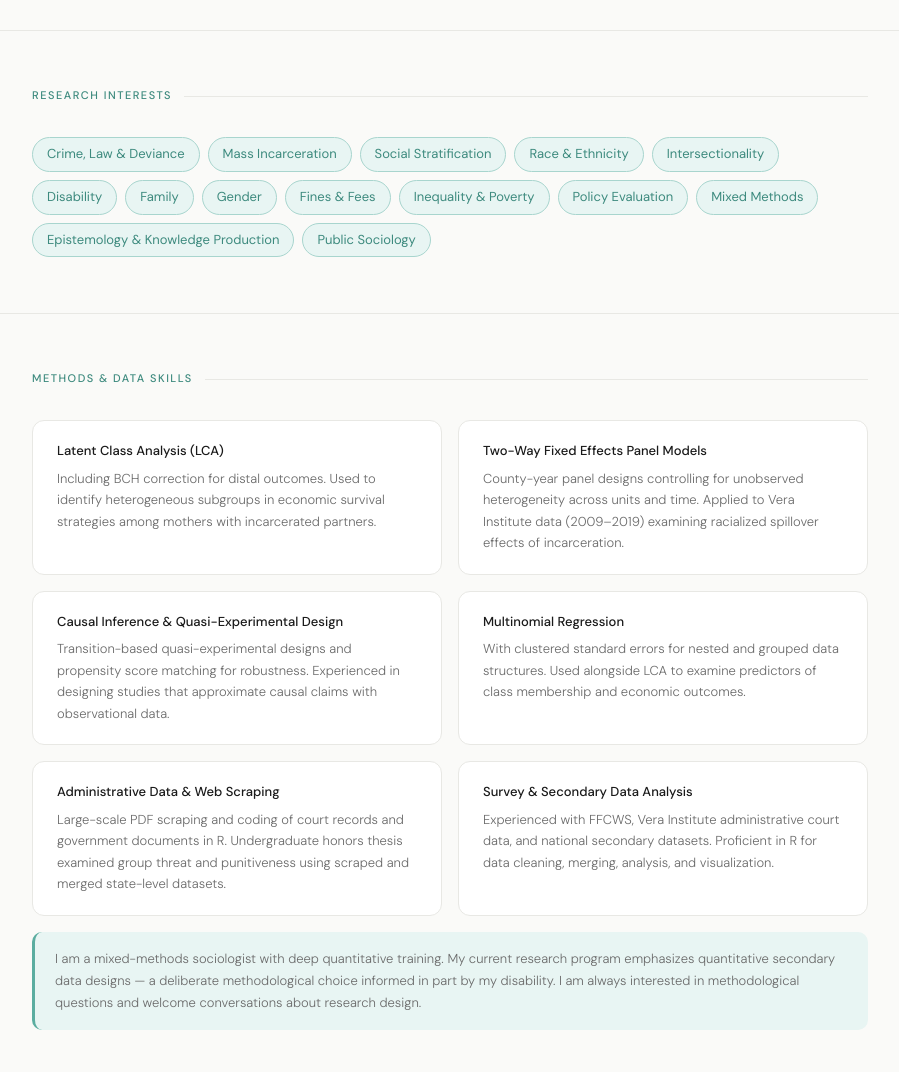
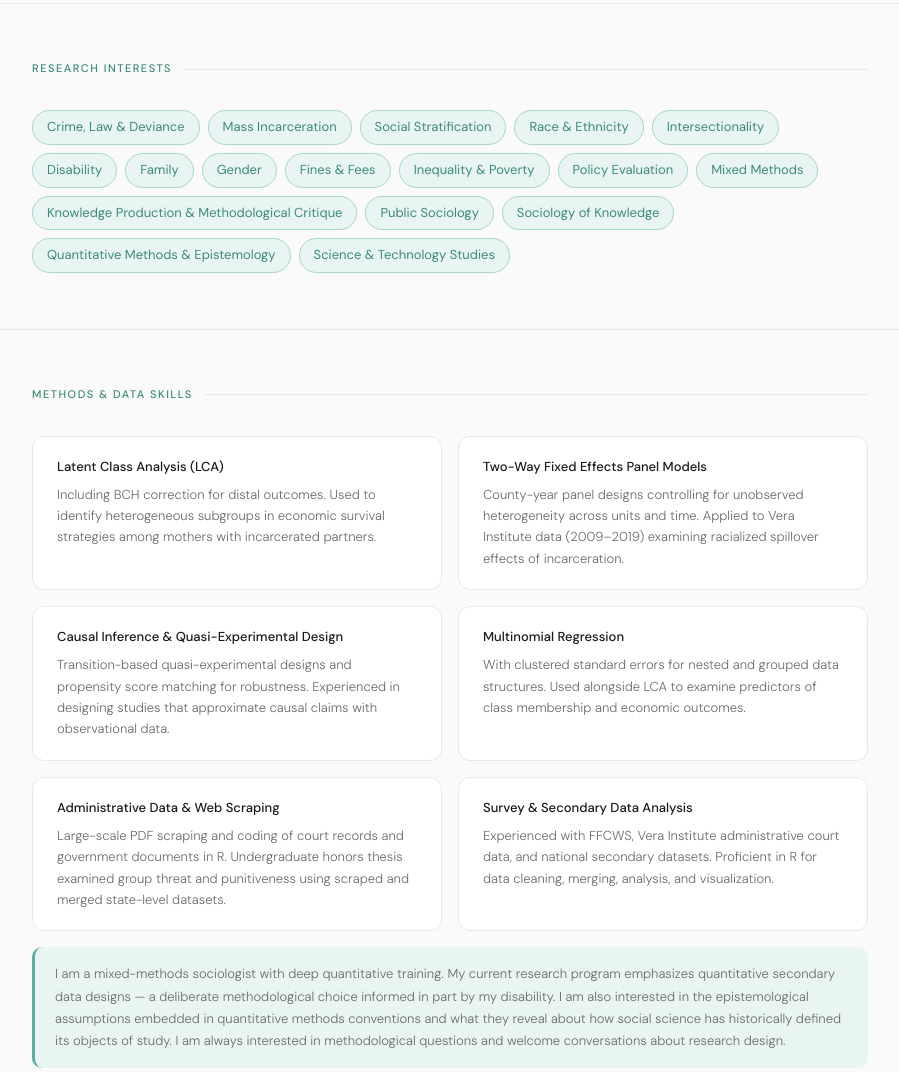
Before and after one commit to tanajia-moye-green/tanajia-moye-green.github.io, a plain HTML site: page index.html in a window 1280 px wide. Shown: the part 1498-2570 px from the top of the page, without its empty margins (190-1089 px from the left). Drawn offline with Linux system fonts and the light colour scheme.

Commit message:
Update index.html
more about who I am and my research interests

```diff
--- a/index.html
+++ b/index.html
@@ -164,7 +164,9 @@
     <span class="hero-tag">PhD Student · Stanford Sociology</span>
     <h1>Sociologist.<br><em>Public-facing scholar.</em><br>Builder.</h1>
     <p class="hero-bio">
-      I study the economic impact of incarceration on families, with a focus on how loved ones — particularly partners — navigate financial strain, fines and fees, and the broader challenges of supporting justice-impacted individuals. I'm also interested in how the consequences of maternal vs. paternal incarceration differ in shaping child and family well-being. I am a mixed-methods sociologist with a current emphasis on quantitative methods — a reflection of both my training and my disability, which I name openly as part of who I am as a scholar. I believe deeply in the importance of being accountable to and engaged within our local communities, not just the academy. A proud Floridian committed to the critical work being done in and for the South. Knight-Hennessy Scholar, NSF Graduate Research Fellow, and Fulbright Scholar.
+      I study the economic impact of incarceration on families, with a focus on how loved ones—particularly female partners—navigate financial strain, fines and fees, and the broader challenges of supporting justice-impacted individuals.
+      A second strand of my work interrogates how social science produces knowledge: who gets to count as a knower, what gets treated as evidence, and how methodological conventions encode assumptions about which populations are the default.
+      I am a mixed-methods sociologist with a current emphasis on quantitative methods — a reflection of both my training and my disability, which I name openly as part of who I am as a scholar. Knight-Hennessy Scholar, NSF Graduate Research Fellow, and Fulbright Scholar.
     </p>
     <div class="hero-links">
       <a href="mailto:tmgreen@stanford.edu" class="btn-primary">CV Available Upon Request</a>
@@ -252,8 +254,12 @@
     <span class="interest-tag">Inequality & Poverty</span>
     <span class="interest-tag">Policy Evaluation</span>
     <span class="interest-tag">Mixed Methods</span>
-    <span class="interest-tag">Epistemology & Knowledge Production</span>
+    <span class="interest-tag">Knowledge Production & Methodological Critique</span>
     <span class="interest-tag">Public Sociology</span>
+    <span class="interest-tag">Sociology of Knowledge</span>
+    <span class="interest-tag">Quantitative Methods & Epistemology</span>
+    <span class="interest-tag">Science & Technology Studies</span>
+
   </div>
 </section>
 
@@ -290,7 +296,9 @@
       <div class="m-desc">Experienced with FFCWS, Vera Institute administrative court data, and national secondary datasets. Proficient in R for data cleaning, merging, analysis, and visualization.</div>
     </div>
   </div>
-  <div class="methods-note">I am a mixed-methods sociologist with deep quantitative training. My current research program emphasizes quantitative secondary data designs — a deliberate methodological choice informed in part by my disability. I am always interested in methodological questions and welcome conversations about research design.</div>
+  <div class="methods-note">I am a mixed-methods sociologist with deep quantitative training.
+   My current research program emphasizes quantitative secondary data designs — a deliberate methodological choice informed in part by my disability. I am also interested in the epistemological assumptions embedded in quantitative methods conventions and what they reveal about how social science has historically defined its objects of study.
+   I am always interested in methodological questions and welcome conversations about research design.</div>
 </section>
 
 <div class="divider"></div>
```
